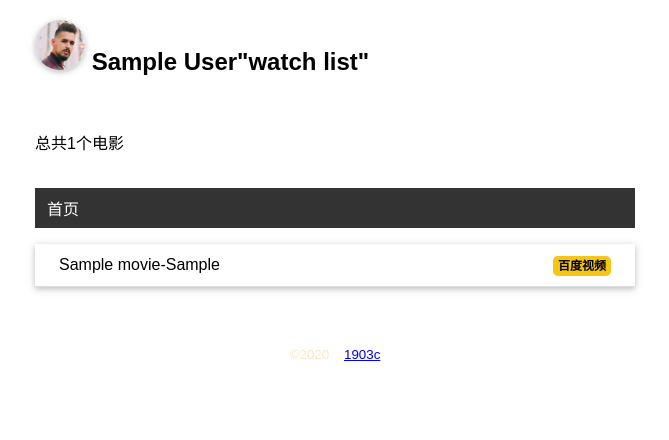
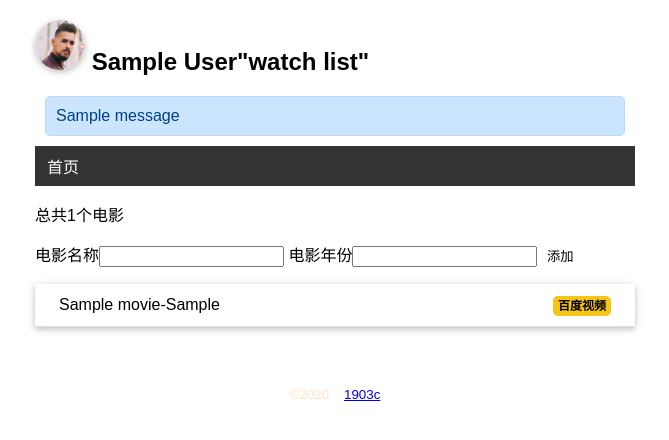
Before and after one commit to w1032593545/flaskweb, a Flask app: page / in a window 1280 px wide. Shown: the top 440 px of the page, without its empty margins (305-974 px from the left). Run offline with Flask 2, Linux system fonts and the light colour scheme; tables that the repository leaves empty hold one stand-in row (values such as "Sample post"); one stand-in notice (Sample message) is shown.

Commit message:
增加电影

```diff
--- a/watchlist/app.py
+++ b/watchlist/app.py
@@ -1,7 +1,7 @@
 import os
 import sys
 
-from flask import Flask, url_for, render_template
+from flask import Flask, url_for, render_template, redirect, request, flash
 from flask_sqlalchemy import SQLAlchemy
 import click
 
@@ -15,6 +15,7 @@ app = Flask(__name__)
 app.config["SQLALCHEMY_DATABASE_URI"] = prefix + \
     os.path.join(app.root_path, 'data.db')
 app.config["SQLALCHEMY_TRACK_MODIFICATIONS"] = False
+app.config["SECRET_KEY"] = '1903_dev'
 db = SQLAlchemy(app)
 
 
@@ -30,8 +31,24 @@ class Movie(db.Model):
     year = db.Column(db.String(4))
 
 
-@app.route('/')
+@app.route('/',methods=["GET","POST"])
 def index():
+    if request.method == "POST":
+        # 获取表单的数据
+        title = request.form.get("title")
+        year = request.form.get("year")
+
+        # 验证数据
+        if not title or not year or len(year)>4 or len(title)>60:
+            flash("输入错误")
+            return redirect(url_for('index'))
+        # 将数据保存到数据库
+        movie = Movie(title=title,year=year) #创建记录
+        db.session.add(movie)
+        db.session.commit()
+        flash("创建成功")
+        return redirect(url_for("index"))
+
     movie = Movie.query.all()
     return render_template("index.html", movies=movie)
 
--- a/watchlist/static/css/index.css
+++ b/watchlist/static/css/index.css
@@ -82,3 +82,35 @@ nav li a:hover{
     border-radius: 5px;
     padding: 3px 5px;
 }
+
+
+.btn{
+    font-size: 12p;
+    padding: 3px 5px;
+    text-decoration: none;
+    cursor: pointer;
+    background-color: white;
+    color:black;
+    border:1px;
+    border-radius: 5px;
+}
+
+
+.btn:hover{
+    text-decoration: none;
+    background-color: black;
+    color:white;
+    border:1px;
+}
+
+
+.alert{
+    position: relative;
+    padding: 10px;
+    margin:10px;
+    border:1px solid transparent;
+    color:#004085;
+    background-color: #cce5ff;
+    border-color: #b8daff;
+    border-radius: 5px;
+}
--- a/watchlist/templates/base.html
+++ b/watchlist/templates/base.html
@@ -11,11 +11,14 @@
 </head>
 
 <body>
-    <h2><img src="{{ url_for('static',filename='img/anthony.jpg') }}" alt="" class="avatar">
-        {{ user.name }}"watch list"</h2> <br>
-    <p>
-        总共{{ movies|length }}个电影
-    </p> <br>
+    <h2>
+        <img src="{{ url_for('static',filename='img/anthony.jpg') }}" alt="" class="avatar">
+        {{ user.name }}"watch list"
+    </h2>
+    <!-- flash消息 -->
+    {% for message in get_flashed_messages() %}
+        <div class="alert">{{ message }}</div>
+    {% endfor %}
     <nav>
         <ul>
             <li>
--- a/watchlist/templates/index.html
+++ b/watchlist/templates/index.html
@@ -1,5 +1,12 @@
 {% extends "base.html" %}
 {% block content %}
+<p>总共{{ movies|length }}个电影</p>
+<!-- 添加电影的表单 -->
+<form action="" method="POST">
+    电影名称<input type="text" name="title" required autocomplete="off">
+    电影年份<input type="text" name="year" required autocomplete="off">
+    <input type="submit" value="添加" class="btn">
+</form>
 <ul class="movie-list">
     {% for movie in movies %}
     <li>
```
